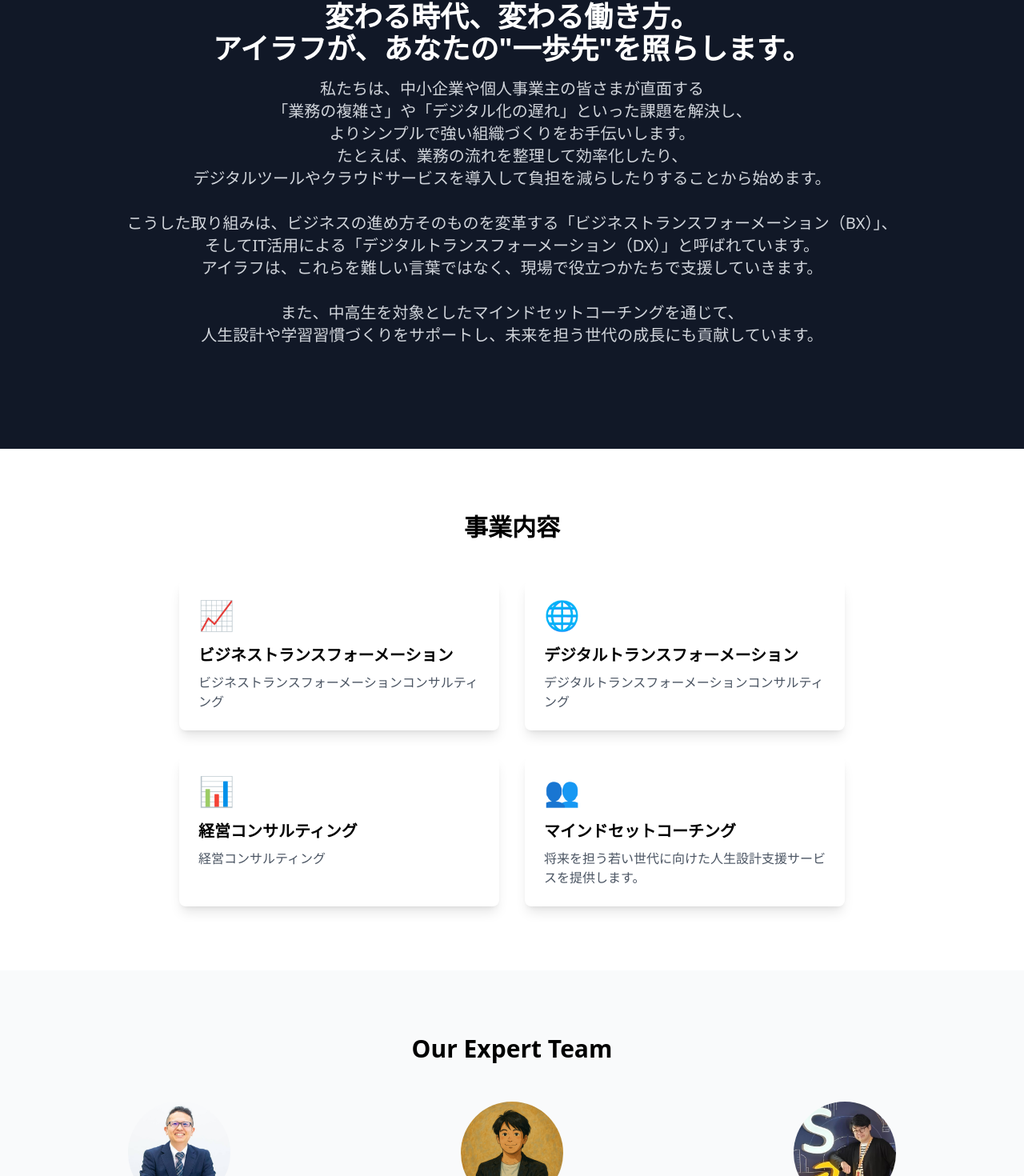
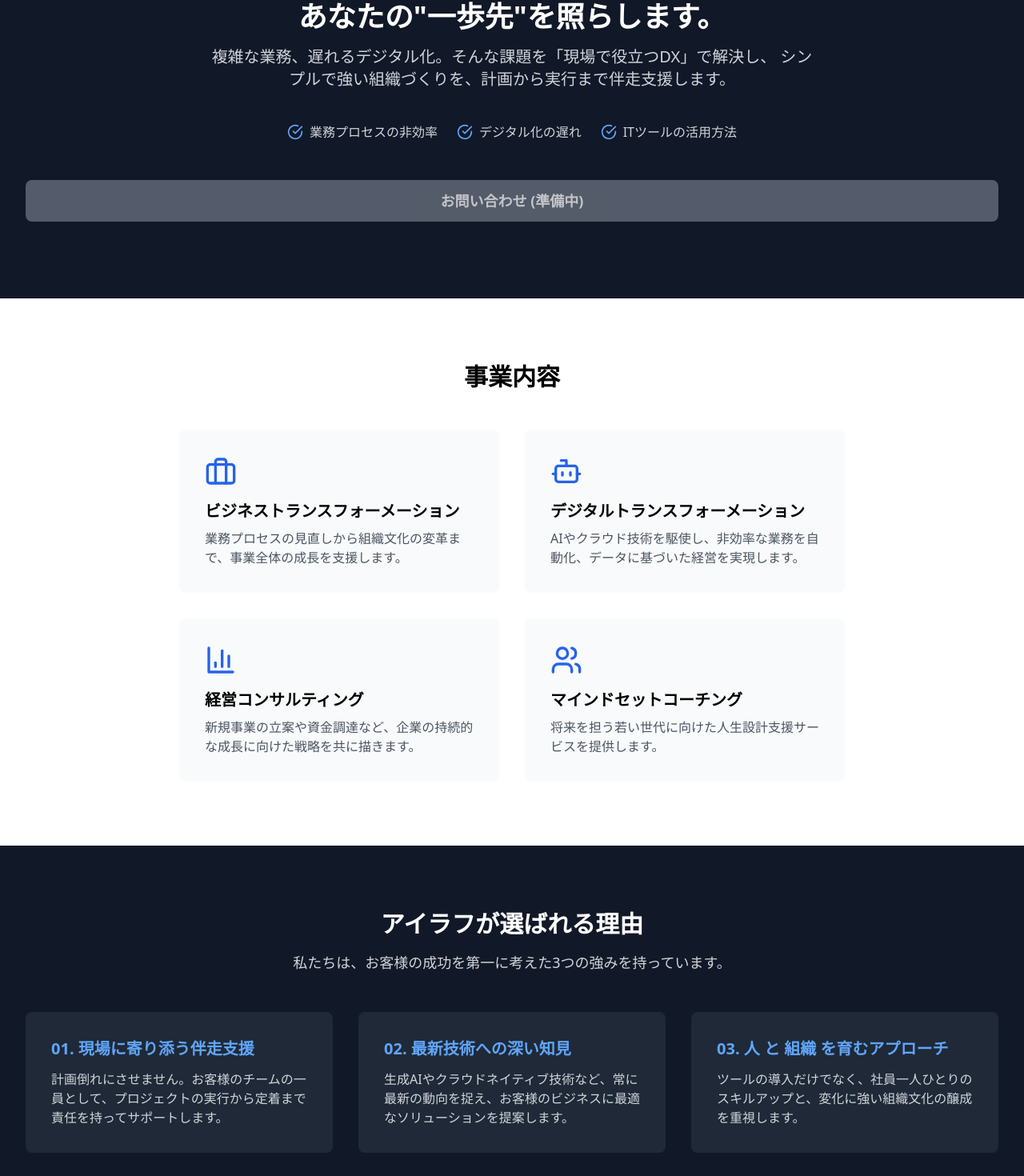
Before and after one commit to Ailaf-llc/ailaf_hp_web, a React (Vite) app: page / in a window 1280 px wide. Shown: the part 320-1790 px from the top of the page at 80% size. Built offline with nearby package versions, Linux system fonts and the light colour scheme.

Commit message:
Update App.tsx

```diff
--- a/src/App.tsx
+++ b/src/App.tsx
@@ -1,6 +1,7 @@
 import React, { useState, useEffect, useCallback } from 'react';
 import { Route, Routes, Link, useNavigate, useLocation } from 'react-router-dom';
 import { Menu, X as CloseIcon, ChevronDown, Facebook, XIcon, Linkedin, Mail } from 'lucide-react';
+import { BarChart3, Bot, Briefcase, Users } from 'lucide-react';
 
 interface NavLinkProps {
   to: string;
@@ -69,27 +70,44 @@ function App() {
     }
   }, [location, navigate]);
 
+  // 2. services配列のiconをSVGアイコンコンポーネントに変更します
   const services = [
     {
       title: 'ビジネストランスフォーメーション',
-      description: 'ビジネストランスフォーメーションコンサルティング',
-      icon: '📈'
+      description: '業務プロセスの見直しから組織文化の変革まで、事業全体の成長を支援します。',
+      icon: <Briefcase className="w-10 h-10 text-blue-600" />
     },
     {
       title: 'デジタルトランスフォーメーション',
-      description: 'デジタルトランスフォーメーションコンサルティング',
-      icon: '🌐'
+      description: 'AIやクラウド技術を駆使し、非効率な業務を自動化、データに基づいた経営を実現します。',
+      icon: <Bot className="w-10 h-10 text-blue-600" />
     },
     {
       title: '経営コンサルティング',
-      description: '経営コンサルティング',
-      icon: '📊'
+      description: '新規事業の立案や資金調達など、企業の持続的な成長に向けた戦略を共に描きます。',
+      icon: <BarChart3 className="w-10 h-10 text-blue-600" />
     },
     {
       title: 'マインドセットコーチング',
       description: '将来を担う若い世代に向けた人生設計支援サービスを提供します。',
-      icon: '👥'
+      icon: <Users className="w-10 h-10 text-blue-600" />
     }
+  ];
+
+  // 3. 「強み」セクションで表示するためのデータ配列を新しく定義します
+  const strengths = [
+    {
+      title: '現場に寄り添う伴走支援',
+      description: '計画倒れにさせません。お客様のチームの一員として、プロジェクトの実行から定着まで責任を持ってサポートします。',
+    },
+    {
+      title: '最新技術への深い知見',
+      description: '生成AIやクラウドネイティブ技術など、常に最新の動向を捉え、お客様のビジネスに最適なソリューションを提案します。',
+    },
+    {
+      title: '人 と 組織 を育むアプローチ',
+      description: 'ツールの導入だけでなく、社員一人ひとりのスキルアップと、変化に強い組織文化の醸成を重視します。',
+    },
   ];
 
   const team = [
@@ -201,44 +219,79 @@ function App() {
           <>
 {/* Hero Section */}
 <div className="bg-gray-900 text-white">
+  {/* 背景画像を追加する場合はここにスタイルを追加します */}
+  {/* 例: style={{ backgroundImage: `url(${heroImage})` }} className="bg-cover bg-center" */}
   <div className="max-w-7xl mx-auto px-4 sm:px-6 lg:px-8 py-24 text-center">
-                <img src={logo} alt="アイラフ" className="h-32 w-auto mx-auto mb-8" />
+    <img src={logo} alt="アイラフ" className="h-24 w-auto mx-auto mb-6" />
     <h1 className="text-4xl font-bold mb-4">
       変わる時代、変わる働き方。<br />
-                  アイラフが、あなたの"一歩先"を照らします。
+      あなたの"一歩先"を照らします。
     </h1>
-                <p className="text-xl text-gray-300 mb-8">
-                  私たちは、中小企業や個人事業主の皆さまが直面する<br />
-                  「業務の複雑さ」や「デジタル化の遅れ」といった課題を解決し、<br />
-                  よりシンプルで強い組織づくりをお手伝いします。<br />
-                  たとえば、業務の流れを整理して効率化したり、<br />
-                  デジタルツールやクラウドサービスを導入して負担を減らしたりすることから始めます。<br />
-                  <br />
-                  こうした取り組みは、ビジネスの進め方そのものを変革する「ビジネストランスフォーメーション（BX）」、<br />
-                  そしてIT活用による「デジタルトランスフォーメーション（DX）」と呼ばれています。<br />
-                  アイラフは、これらを難しい言葉ではなく、現場で役立つかたちで支援していきます。<br />
-                  <br />
-                  また、中高生を対象としたマインドセットコーチングを通じて、<br />
-                  人生設計や学習習慣づくりをサポートし、未来を担う世代の成長にも貢献しています。<br />
+
+    {/* 1. メッセージを短い文章に要約 */}
+    <p className="text-xl text-gray-300 max-w-3xl mx-auto mb-10">
+      複雑な業務、遅れるデジタル化。そんな課題を「現場で役立つDX」で解決し、
+      シンプルで強い組織づくりを、計画から実行まで伴走支援します。
     </p>
-{/*                 <a href="#contact" className="bg-yellow-400 text-gray-900 px-8 py-3 rounded-lg font-semibold hover:bg-yellow-300 transition-colors">
-                  お問い合わせ
-                </a> */}
+
+    {/* 2. 解決できる課題を箇条書きで提示 */}
+    <div className="flex justify-center items-center gap-x-6 gap-y-2 flex-wrap mb-12">
+      <span className="flex items-center text-gray-300">
+        <svg xmlns="http://www.w3.org/2000/svg" width="20" height="20" viewBox="0 0 24 24" fill="none" stroke="currentColor" strokeWidth="2" strokeLinecap="round" strokeLinejoin="round" className="mr-2 text-blue-400"><path d="M22 11.08V12a10 10 0 1 1-5.93-9.14"></path><polyline points="22 4 12 14.01 9 11.01"></polyline></svg>
+        業務プロセスの非効率
+      </span>
+      <span className="flex items-center text-gray-300">
+        <svg xmlns="http://www.w3.org/2000/svg" width="20" height="20" viewBox="0 0 24 24" fill="none" stroke="currentColor" strokeWidth="2" strokeLinecap="round" strokeLinejoin="round" className="mr-2 text-blue-400"><path d="M22 11.08V12a10 10 0 1 1-5.93-9.14"></path><polyline points="22 4 12 14.01 9 11.01"></polyline></svg>
+        デジタル化の遅れ
+      </span>
+      <span className="flex items-center text-gray-300">
+        <svg xmlns="http://www.w3.org/2000/svg" width="20" height="20" viewBox="0 0 24 24" fill="none" stroke="currentColor" strokeWidth="2" strokeLinecap="round" strokeLinejoin="round" className="mr-2 text-blue-400"><path d="M22 11.08V12a10 10 0 1 1-5.93-9.14"></path><polyline points="22 4 12 14.01 9 11.01"></polyline></svg>
+        ITツールの活用方法
+      </span>
+    </div>
+
+{/* お問い合わせボタン（準備中） */}
+<div className="bg-gray-500 text-white px-8 py-3 rounded-lg font-semibold cursor-not-allowed text-lg opacity-75">
+  お問い合わせ (準備中)
+</div>
+
+{/* ▼▼▼ メールアドレス設定後、以下のコメントアウトを解除してください ▼▼▼ */}
+{/*
+<a href="#contact" onClick={handleScroll} className="bg-blue-600 text-white px-8 py-3 rounded-lg font-semibold hover:bg-blue-500 transition-colors text-lg">
+  まずはお気軽にご相談ください
+</a>
+*/}
   </div>
 </div>
 
             {/* Services Section */}
       <section id="services" className="py-20">
-  {/* ↓推奨：コンテナの最大幅を狭くして中央に寄せる */}
         <div className="max-w-4xl mx-auto px-4 sm:px-6 lg:px-8">
           <h2 className="text-3xl font-bold text-center mb-12">事業内容</h2>
-    {/* ↓グリッドの列数を常に2列に固定 */}
-    <div className="grid grid-cols-2 gap-8">
+          <div className="grid grid-cols-1 md:grid-cols-2 gap-8">
             {services.map((service, index) => (
-        <div key={index} className="bg-white p-6 rounded-lg shadow-lg hover:shadow-xl transition-shadow">
-          <div className="text-4xl mb-4">{service.icon}</div>
+              // カードのデザインを少し変更
+              <div key={index} className="bg-gray-50 p-8 rounded-lg transition-all duration-300 hover:bg-white hover:shadow-xl hover:-translate-y-2">
+                <div className="mb-4">{service.icon}</div>
                 <h3 className="text-xl font-semibold mb-2">{service.title}</h3>
                 <p className="text-gray-600">{service.description}</p>
+              </div>
+            ))}
+          </div>
+        </div>
+      </section>
+                  {/* 4. Strengths Section (ここから新規追加) */}
+      <section id="strengths" className="py-20 bg-gray-900 text-white">
+        <div className="max-w-7xl mx-auto px-4 sm:px-6 lg:px-8">
+          <div className="text-center mb-12">
+            <h2 className="text-3xl font-bold">アイラフが選ばれる理由</h2>
+            <p className="mt-4 text-lg text-gray-300">私たちは、お客様の成功を第一に考えた3つの強みを持っています。</p>
+          </div>
+          <div className="grid grid-cols-1 md:grid-cols-3 gap-8">
+            {strengths.map((strength, index) => (
+              <div key={index} className="bg-gray-800 p-8 rounded-lg">
+                <h3 className="text-xl font-semibold text-blue-400 mb-3">{`0${index + 1}. ${strength.title}`}</h3>
+                <p className="text-gray-300">{strength.description}</p>
               </div>
             ))}
           </div>
@@ -292,18 +345,23 @@ function App() {
 
 {/* Contact Section */}
 <section id="contact" className="py-20 bg-gray-900 text-white">
-              <div className="max-w-3xl mx-auto px-4 sm:px-6 lg:px-8">
-                <h2 className="text-3xl font-bold text-center mb-12">お問い合わせ</h2>
-                <div className="text-center">
-                  <p className="mb-6">準備中</p>
-{/*                   <a */}
-{/*                     href={`mailto:${contactEmail}`} */}
-{/*                    className="inline-flex items-center px-6 py-3 border border-transparent text-base font-medium rounded-md text-white bg-yellow-600 hover:bg-yellow-700" */}
-{/*                  > */}
-{/*                    <Mail className="mr-2" /> */}
-{/*                    {contactEmail} */}
-{/*                  </a> */}
-                </div>
+  <div className="max-w-3xl mx-auto px-4 sm:px-6 lg:px-8 text-center">
+    <h2 className="text-3xl font-bold mb-4">お問い合わせ</h2>
+    <p className="text-lg text-gray-300 mb-8">
+      現在、お問い合わせフォームの準備を進めております。<br />
+      ご不便をおかけしますが、開設まで今しばらくお待ちください。
+    </p>
+
+    {/* ▼▼▼ メールアドレス設定後、以下のコメントアウトを解除してください ▼▼▼ */}
+    {/*
+    <a
+      href={`mailto:${contactEmail}`} // contactEmail変数はAppコンポーネントの先頭で定義してください
+      className="inline-flex items-center px-6 py-3 border border-transparent text-lg font-medium rounded-md text-white bg-blue-600 hover:bg-blue-500 transition-colors"
+    >
+      <Mail className="mr-2" />
+      メールでのお問い合わせ
+    </a>
+    */}
   </div>
 </section>
           </>
```
Lines whose indentation alone changed are shown as unchanged.
